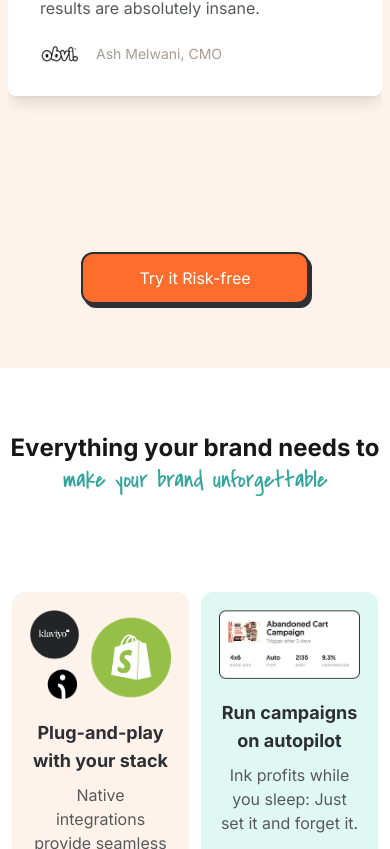
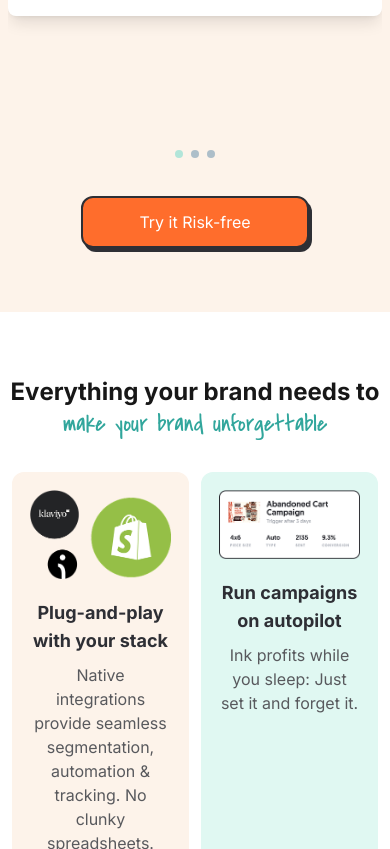
Before and after one commit to med-hamza/Direct-Mail-website, a Next.js app: page / in a window 390 px wide. Shown: the part 4155-5004 px from the top of the page. Built offline with nearby package versions, Linux system fonts and the light colour scheme.

Commit message:
reponsive carousel 3D

```diff
--- a/src/Testimonials.css
+++ b/src/Testimonials.css
@@ -14,3 +14,27 @@
     display: block;
 
 }
+
+/* Change the bullet color */
+.swiper-pagination-bullet {
+    background-color: #5D8AA8;
+    /* Your desired color for inactive bullets */
+    opacity: 0.5;
+    /* Adjust opacity if needed */
+    transition: background-color 0.3s;
+}
+
+/* Change the active bullet color */
+.swiper-pagination-bullet-active {
+    background-color: #B2E5D9;
+    /* Your desired color for the active bullet */
+    opacity: 1;
+    /* Ensure active bullet stands out */
+}
+
+/* Add other styles for alignment or size customization */
+.swiper-pagination {
+    bottom: 20px;
+    /* Adjust the position */
+    text-align: center;
+}
--- a/src/components/Blog.tsx
+++ b/src/components/Blog.tsx
@@ -7,7 +7,7 @@ import { SecondLettrePullUp } from './animation/SecondLettrePullUp'
 const Blog = () => {
     return (
         <div className=' px-5 lg:px-16 max-w-7xl mx-auto pt-24 pb-24'>
-            <h1 className='text-2xl lg:text-6xl sm:text-4xl md:text-6xl  text-center font-bold lg:block pb-24'>
+            <h1 className='text-2xl lg:text-6xl sm:text-4xl md:text-6xl  text-center font-bold lg:block pb-4 lg:pb-24'>
                 <LettersPullUp
                     text="Latest trends &"
                 />
--- a/src/components/BrandTables.tsx
+++ b/src/components/BrandTables.tsx
@@ -6,7 +6,7 @@ import { LettersPullUp } from './animation/LettersPullUp'
 const BrandTables = () => {
     return (
         <div className='mx-auto pt-16 pb-24  text-center'>
-            <h1 className=' pb-24'>
+            <h1 className=' pb-8 lg:pb-24'>
                 <LettersPullUp
                     text="Everything your brand needs to"
                 />
--- a/src/components/CardTab.tsx
+++ b/src/components/CardTab.tsx
@@ -12,7 +12,6 @@ const CardTab = ({ activeTab, setActiveTab }: mailtab) => {
             {mailCard.map((card) => (
                 activeTab === card.id && (
                     <div key={card.id}>
-
                         <div>
                             <h1 className='text-5xl lg:text-7xl text-primary mb-10 sm:text-4xl md:text-6xl  font-bold' dangerouslySetInnerHTML={{ __html: card.title }} />
                             <p className=' text-text text-xl font-medium  mb-10'> {card.description} </p>
--- a/src/components/Cards.tsx
+++ b/src/components/Cards.tsx
@@ -6,7 +6,7 @@ const Cards = () => {
     return (
         <div className=' w-full bg-[#FDF3EA]'>
             <div className='mx-auto pb-16 px-2 lg:px-0'>
-                <h1 className=" text-3xl text-center lg:text-6xl sm:text-4xl md:text-6xl font-bold pt-16 pb-24">
+                <h1 className=" text-3xl text-center lg:text-6xl sm:text-4xl md:text-6xl font-bold pt-16 pb-4 lg:pb-24">
                     <SecondLettrePullUp
                         text="MailMagnet makes it a"
                         highlightedText="cinch"
@@ -21,7 +21,7 @@ const Cards = () => {
                 </h1>
 
                 <Testimonials />
-                <div className=' text-center lg:text-center'>
+                <div className=' text-center lg:text-center mt-6'>
                     <button className="btn-primary-section">
                         Try it Risk-free
                     </button>
--- a/src/components/Dtc.tsx
+++ b/src/components/Dtc.tsx
@@ -12,7 +12,7 @@ const Dtc: FC = () => {
     const duplicatedSlides = [...listX, ...listX, ...listX];
     return (
         <div className="w-full pb-24">
-            <h1 className=" text-3xl text-center lg:text-6xl sm:text-4xl md:text-6xl font-bold pt-16 pb-24">
+            <h1 className=" text-3xl text-center lg:text-6xl sm:text-4xl md:text-6xl font-bold pt-16 pb-6 lg:pb-24">
                 <SecondLettrePullUp
                     text="MailMagnet is for"
                     highlightedText="DTC"
--- a/src/components/LaunchSection.tsx
+++ b/src/components/LaunchSection.tsx
@@ -7,8 +7,8 @@ import { LettersPullUp } from './animation/LettersPullUp';
 const LaunchSection = () => {
     const [activeTab, setActiveTab] = useState<string>('01');
     return (
-        <div className='mx-auto pt-16 pb-24  text-center bg-[#E3F8F8]'>
-            <h1 className=' pb-24'>
+        <div className='mx-auto pt-16 pb-4 lg:pb-24  text-center bg-[#E3F8F8]'>
+            <h1 className='pb-4 lg:pb-24'>
                 <LettersPullUp
                     text="Fast launch. Fast results."
                 />
--- a/src/components/Statistic.tsx
+++ b/src/components/Statistic.tsx
@@ -50,7 +50,7 @@ const Statistic = () => {
                     />
                 </h1>
 
-                <div className='grid grid-cols-1 items-center lg:grid-cols-3  mt-12'> {/* fade in */}
+                <div className='grid grid-cols-1 items-center lg:grid-cols-3  mt-12'>
                     <ScrollAnimation variants={fadeOutVariants} className="mx-auto text-center pb-8 lg:pb-0">
                         <p className=' text-6xl font-bold mb-1'>
                             28X
@@ -59,7 +59,7 @@ const Statistic = () => {
                             Higher response rate than email <br /> & digital
                         </p>
                     </ScrollAnimation>
-                    <ScrollAnimation variants={slideFade} className=' mx-auto text-center pb-8 lg:pb-0'> {/* fade up */}
+                    <ScrollAnimation variants={slideFade} className=' mx-auto text-center pb-8 lg:pb-0'>
                         <Image
                             src="/images/mail_picture.png"
                             alt=''
--- a/src/components/Testimonials.tsx
+++ b/src/components/Testimonials.tsx
@@ -28,7 +28,7 @@ const Testimonials: React.FC = () => {
           modifier: 1,
           slideShadows: true,
         }}
-        pagination={false}
+        pagination={true}
         modules={[EffectCoverflow, Pagination]}
         className="mySwiper"
       >
```
